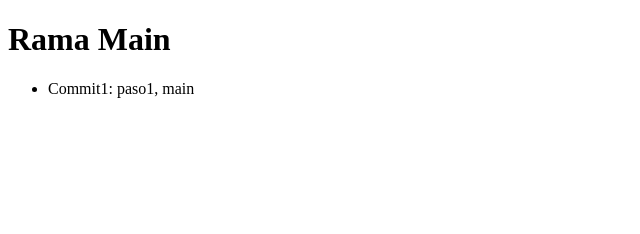
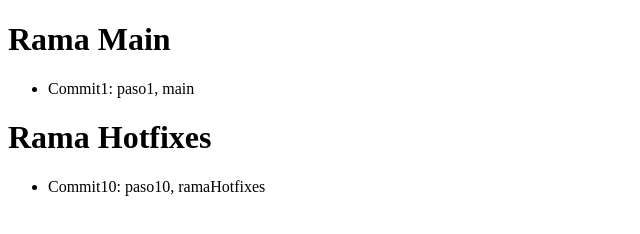
Before and after one commit to edurenera/proyecto-git, a plain HTML site: page index.html in a window 1280 px wide. Shown: the whole page, without its empty margins (0-640 px from the left). Drawn offline with Linux system fonts and the light colour scheme.

Commit message:
Commit10: paso10,hotfixes

```diff
--- a/index.html
+++ b/index.html
@@ -10,6 +10,10 @@
     <ul>
         <li>Commit1: paso1, main</li>
     </ul>
-
+    <h1>Rama Hotfixes</h1>
+    <ul>
+        <li>Commit10: paso10, ramaHotfixes</li>
+    </ul>
+    </ul>
 </body>
 </html>
```
